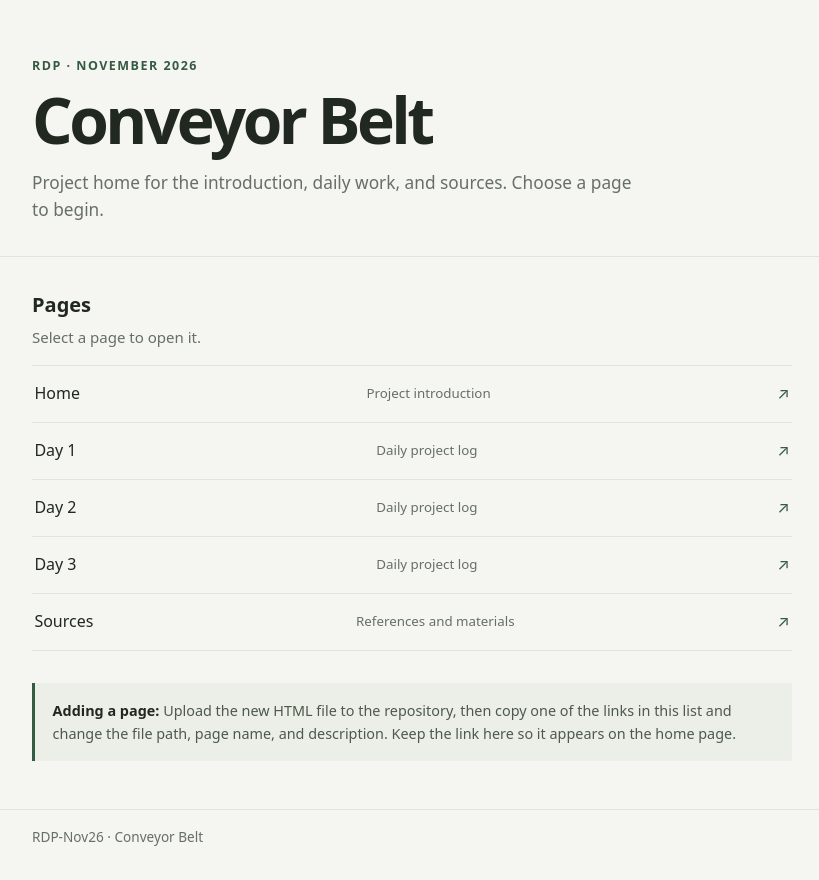
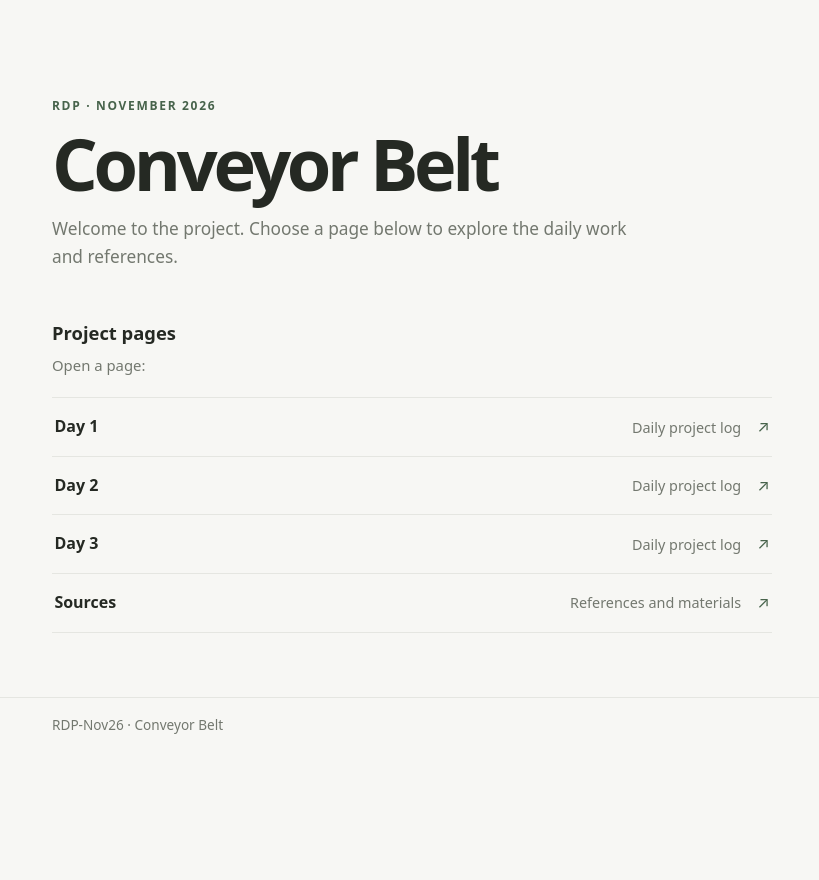
Before and after one commit to alzyloh-jpg/alzyloh-jpg.github.io, a plain HTML site: page index.html in a window 1280 px wide. Shown: the whole page, without its empty margins (228-1047 px from the left). After the commit the page ends 800 px from the top, so only its background shows below. Drawn offline with Linux system fonts and the light colour scheme.

Commit message:
Make homepage the start page, remove separate Home link and editing instructions

```diff
--- a/index.html
+++ b/index.html
@@ -3,76 +3,65 @@
 <head>
   <meta charset="utf-8">
   <meta name="viewport" content="width=device-width, initial-scale=1">
-  <meta name="description" content="RDP-Nov26 Conveyor Belt project home and daily pages.">
-  <title>Conveyor Belt | RDP-Nov26</title>
+  <meta name="description" content="RDP-Nov26 Conveyor Belt project home page.">
+  <title>Conveyor Belt — RDP-Nov26</title>
   <style>
     :root {
       color-scheme: light;
-      --ink: #202820;
-      --muted: #667064;
-      --paper: #fffefa;
-      --canvas: #f5f5f1;
-      --green: #355b42;
-      --line: #e1e4dc;
+      --ink: #252923;
+      --muted: #73786f;
+      --paper: #fff;
+      --background: #f7f7f4;
+      --accent: #47634b;
+      --line: #e5e6e1;
     }
     * { box-sizing: border-box; }
     body {
       margin: 0;
-      background: var(--canvas);
+      background: var(--background);
       color: var(--ink);
       font: 16px/1.6 system-ui, -apple-system, BlinkMacSystemFont, "Segoe UI", sans-serif;
     }
-    .page { width: min(760px, calc(100% - 2rem)); margin: 0 auto; }
-    header { padding: 3.5rem 0 2rem; border-bottom: 1px solid var(--line); }
-    .label { margin: 0 0 .6rem; color: var(--green); font-size: .78rem; font-weight: 750; letter-spacing: .12em; text-transform: uppercase; }
-    h1 { margin: 0; font-size: clamp(2.4rem, 8vw, 4rem); letter-spacing: -.055em; line-height: 1.05; }
-    .summary { max-width: 38rem; margin: 1rem 0 0; color: var(--muted); font-size: 1.08rem; }
-    main { padding: 2rem 0 3rem; }
-    h2 { margin: 0 0 .25rem; font-size: 1.25rem; }
-    .hint { margin: 0 0 1rem; color: var(--muted); font-size: .94rem; }
-    .pages { margin: 0; padding: 0; list-style: none; border-top: 1px solid var(--line); }
-    .pages li { border-bottom: 1px solid var(--line); }
-    .pages a { display: flex; align-items: center; justify-content: space-between; gap: 1rem; padding: .95rem .15rem; color: var(--ink); text-decoration: none; }
-    .pages a:hover { color: var(--green); }
-    .pages a:focus-visible { outline: 2px solid var(--green); outline-offset: 3px; }
-    .pages small { color: var(--muted); }
-    .arrow { color: var(--green); }
-    .edit-note { margin-top: 2rem; padding: 1rem 1.1rem; border-left: 3px solid var(--green); background: #ecefe8; color: #4d594c; font-size: .9rem; }
-    .edit-note strong { color: var(--ink); }
+    .container { width: min(720px, calc(100% - 2rem)); margin: 0 auto; }
+    header { padding: clamp(3rem, 9vw, 6rem) 0 2rem; }
+    .eyebrow { margin: 0 0 .75rem; color: var(--accent); font-size: .75rem; font-weight: 750; letter-spacing: .14em; text-transform: uppercase; }
+    h1 { margin: 0; font-size: clamp(2.5rem, 9vw, 4.5rem); letter-spacing: -.06em; line-height: 1; }
+    .intro { max-width: 38rem; margin: 1rem 0 0; color: var(--muted); font-size: 1.08rem; }
+    main { padding: 1rem 0 4rem; }
+    h2 { margin: 0 0 .35rem; font-size: 1.15rem; }
+    .subtext { margin: 0 0 1.25rem; color: var(--muted); font-size: .93rem; }
+    .page-list { margin: 0; padding: 0; border-top: 1px solid var(--line); list-style: none; }
+    .page-list li { border-bottom: 1px solid var(--line); }
+    .page-list a { display: flex; align-items: center; justify-content: space-between; gap: 1rem; padding: 1rem .15rem; color: var(--ink); text-decoration: none; }
+    .page-list a:hover { color: var(--accent); }
+    .page-list a:focus-visible { outline: 2px solid var(--accent); outline-offset: 3px; }
+    .title { font-weight: 650; }
+    .description { margin-left: auto; color: var(--muted); font-size: .9rem; }
+    .arrow { color: var(--accent); }
     footer { padding: 1rem 0 2rem; border-top: 1px solid var(--line); color: var(--muted); font-size: .85rem; }
-    @media (max-width: 520px) { header { padding-top: 2.5rem; } .pages small { max-width: 45%; text-align: right; } }
+    @media (max-width: 520px) { .page-list a { flex-wrap: wrap; } .description { width: 100%; margin-left: 0; } }
   </style>
 </head>
 <body>
-  <header>
-    <div class="page">
-      <p class="label">RDP · November 2026</p>
-      <h1>Conveyor Belt</h1>
-      <p class="summary">Project home for the introduction, daily work, and sources. Choose a page to begin.</p>
-    </div>
+  <header class="container">
+    <p class="eyebrow">RDP · November 2026</p>
+    <h1>Conveyor Belt</h1>
+    <p class="intro">Welcome to the project. Choose a page below to explore the daily work and references.</p>
   </header>
-
-  <main class="page">
-    <section aria-labelledby="pages-title">
-      <h2 id="pages-title">Pages</h2>
-      <p class="hint">Select a page to open it.</p>
+  <main class="container">
+    <section aria-labelledby="pages-heading">
+      <h2 id="pages-heading">Project pages</h2>
+      <p class="subtext">Open a page:</p>
       <nav aria-label="Project pages">
-        <ul class="pages">
-          <li><a href="DRAFT/Home.html"><span>Home</span><small>Project introduction</small><span class="arrow" aria-hidden="true">↗</span></a></li>
-          <li><a href="DRAFT/Day%201.html"><span>Day 1</span><small>Daily project log</small><span class="arrow" aria-hidden="true">↗</span></a></li>
-          <li><a href="DRAFT/Day%202.html"><span>Day 2</span><small>Daily project log</small><span class="arrow" aria-hidden="true">↗</span></a></li>
-          <li><a href="DRAFT/Day%203.html"><span>Day 3</span><small>Daily project log</small><span class="arrow" aria-hidden="true">↗</span></a></li>
-          <li><a href="DRAFT/Sources_.html"><span>Sources</span><small>References and materials</small><span class="arrow" aria-hidden="true">↗</span></a></li>
-          <!-- To add a page: upload its HTML file, then copy a list item and update its href, title, and description. -->
+        <ul class="page-list">
+          <li><a href="DRAFT/Day%201.html"><span class="title">Day 1</span><span class="description">Daily project log</span><span class="arrow" aria-hidden="true">↗</span></a></li>
+          <li><a href="DRAFT/Day%202.html"><span class="title">Day 2</span><span class="description">Daily project log</span><span class="arrow" aria-hidden="true">↗</span></a></li>
+          <li><a href="DRAFT/Day%203.html"><span class="title">Day 3</span><span class="description">Daily project log</span><span class="arrow" aria-hidden="true">↗</span></a></li>
+          <li><a href="DRAFT/Sources_.html"><span class="title">Sources</span><span class="description">References and materials</span><span class="arrow" aria-hidden="true">↗</span></a></li>
         </ul>
       </nav>
     </section>
-
-    <aside class="edit-note">
-      <strong>Adding a page:</strong> Upload the new HTML file to the repository, then copy one of the links in this list and change the file path, page name, and description. Keep the link here so it appears on the home page.
-    </aside>
   </main>
-
-  <footer><div class="page">RDP-Nov26 · Conveyor Belt</div></footer>
+  <footer><div class="container">RDP-Nov26 · Conveyor Belt</div></footer>
 </body>
 </html>
```
